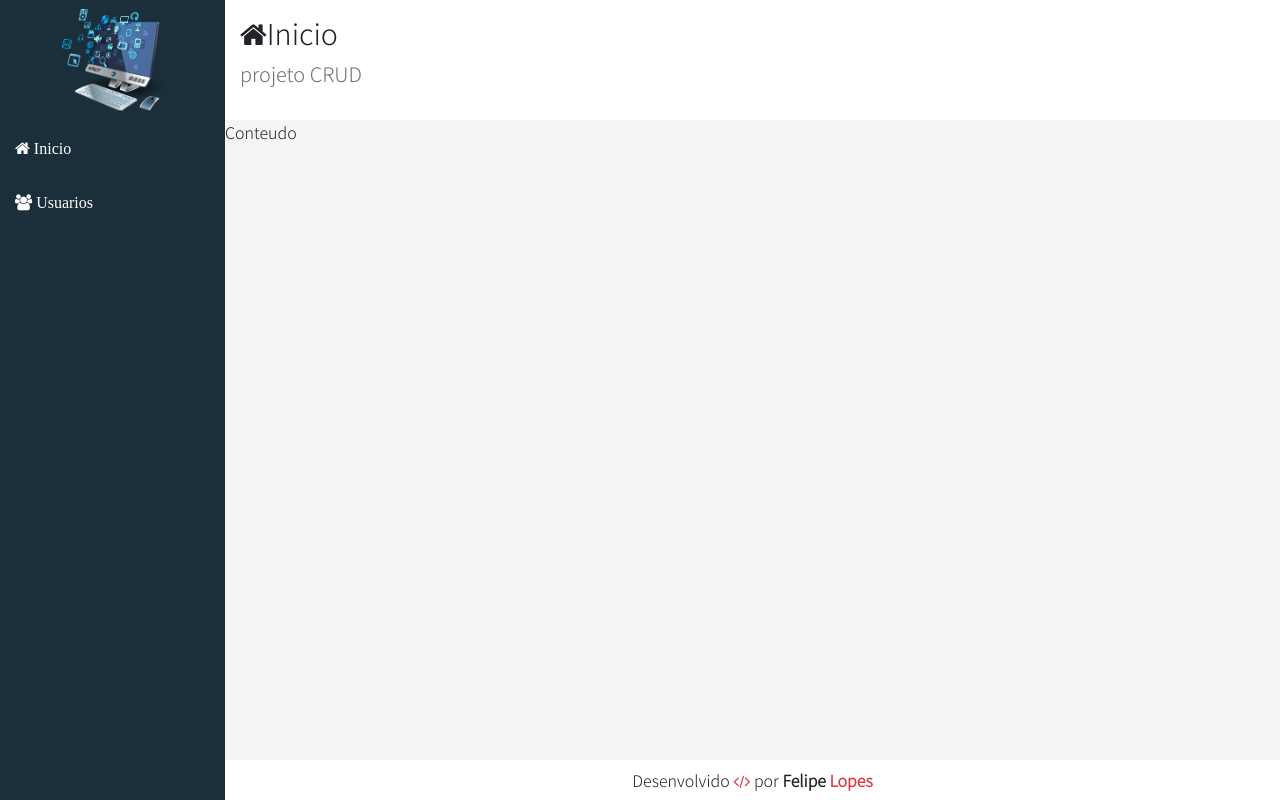
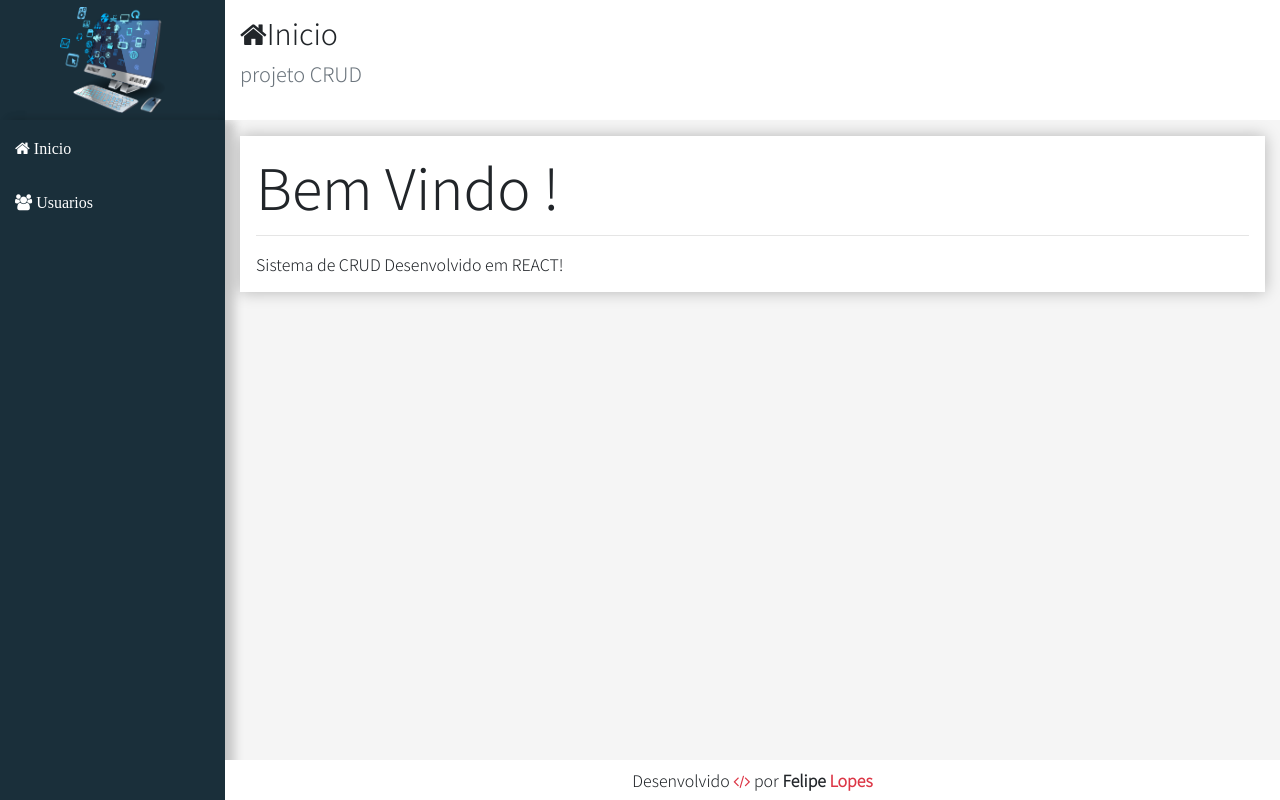
Before and after one commit to FelipeLopes94/projeto-crud-react, a React (Create React App) app in the folder frontend/: page /#/ in a window 1280 px wide. Built offline with nearby package versions, Linux system fonts and the light colour scheme.

Commit message:
Rotas e componentes de Link

```diff
--- a/frontend/src/components/main/App.jsx
+++ b/frontend/src/components/main/App.jsx
@@ -2,22 +2,28 @@
 import './App.css';
 import 'bootstrap/dist/css/bootstrap.min.css'
 import 'font-awesome/css/font-awesome.min.css'
+import { HashRouter } from 'react-router-dom';
 
 import Logo from '../templates/logo/Logo';
 import Nav from '../templates/nav/Nav';
 import Footer from '../templates/footer/footer';
-import Main from '../templates/Main';
+import Routes from '../templates/routes/Routes';
 
 
 const App = (props) =>
 
-    <div className="app">
+    <HashRouter>
 
-        <Logo/>
-        <Nav/>
-        <Main icon="home"  title ="Inicio"  subtitle="projeto CRUD"/>
-        <Footer/>
+        <div className="app">
 
-    </div>
+            <Logo />
+            <Nav />
+            <Routes />
+            <Footer />
+
+        </div>
+
+    </HashRouter>
+
 
 export default App
--- a/frontend/src/components/templates/Main.css
+++ b/frontend/src/components/templates/Main.css
@@ -0,0 +1,6 @@
+main > div{
+
+    background-color: #FFF;
+    box-shadow: 0px 0px 15px #0004;
+
+}
--- a/frontend/src/components/templates/Main.jsx
+++ b/frontend/src/components/templates/Main.jsx
@@ -5,17 +5,21 @@
 
 const Main = (props) =>
 
-   <React.Fragment>
+    <React.Fragment>
 
-       <Header {...props}/>
+        <Header {...props} />
 
-        <main className="content">
+        <main className="content container-fluid">
 
-            Conteudo
+            <div className="p-3 mt-3">
+
+                {props.children}
+
+            </div>
 
         </main>
 
 
-   </React.Fragment>
+    </React.Fragment>
 
 export default Main;
--- /dev/null
+++ b/frontend/src/components/templates/home/Home.jsx
@@ -0,0 +1,17 @@
+import React from 'react';
+import Main from '../Main';
+
+
+const Home = (props) =>
+
+    <Main icon="home" title="Inicio" subtitle="projeto CRUD">
+
+        <div className="display-4">Bem Vindo !</div>
+        <hr />
+        <div className="mb-0">Sistema de CRUD Desenvolvido em REACT!</div>
+
+    </Main>
+
+
+
+export default Home;
--- a/frontend/src/components/templates/logo/Logo.css
+++ b/frontend/src/components/templates/logo/Logo.css
@@ -10,7 +10,7 @@
 
 aside.logo img{
 
-    padding: 0px 62px;
+    padding: 0px 60px;
     width: 100%;
 
 }
--- a/frontend/src/components/templates/logo/Logo.jsx
+++ b/frontend/src/components/templates/logo/Logo.jsx
@@ -1,15 +1,17 @@
 import React from 'react';
 import './Logo.css'
 import logo from '../../../assets/imgs/logo.png'
+import { Link } from 'react-router-dom';
+
 
 const Logo = (props) =>
 
     <aside className="logo">
-        <a href="/" className="logo">
+        <Link to="/" className="logo">
 
             <img src={logo} alt="logo do sistema"/>
 
-        </a>
+        </Link>
     </aside>
 
 export default Logo;
--- a/frontend/src/components/templates/nav/Nav.css
+++ b/frontend/src/components/templates/nav/Nav.css
@@ -1,8 +1,8 @@
  aside.menu-area{
      background-color: var(--bg-dark);
      box-shadow:
-        2px 0 10px 0 rgba(0,0,0,0.12),
-        2px 0 10px 0 rgba(0,0,0,0.0.09);
+        8px 0 10px 0 rgba(0,0,0,0.12),
+        10px 0 10px 0 rgba(0,0,0,0.09);
 
  }
 
--- a/frontend/src/components/templates/nav/Nav.jsx
+++ b/frontend/src/components/templates/nav/Nav.jsx
@@ -1,4 +1,5 @@
 import React from 'react';
+import NavItem from './NavItem';
 import './Nav.css';
 
 const Nav =  (props) =>
@@ -7,13 +8,8 @@
 
         <nav className="menu">
 
-            <a href="#/users">
-                <i className="fa fa-home"> Inicio </i>
-            </a>
-
-            <a href="#/users">
-                <i className="fa fa-users"> Usuarios </i>
-            </a>
+            <NavItem title="Inicio" icon="home" link="/"/>
+            <NavItem title="Usuarios" icon="users" link="/users"/>
 
         </nav>
 
--- /dev/null
+++ b/frontend/src/components/templates/nav/NavItem.jsx
@@ -0,0 +1,11 @@
+import React from 'react';
+import './Nav.css';
+import { Link } from 'react-router-dom';
+
+const NavItem = (props) =>
+
+    <Link to={props.link}>
+        <i className={`fa fa-${props.icon}`}> {props.title} </i>
+    </Link>
+
+export default NavItem;
--- /dev/null
+++ b/frontend/src/components/templates/routes/Routes.jsx
@@ -0,0 +1,17 @@
+import React from 'react'
+import {BrowserRouter, Switch, Route, Redirect } from 'react-router-dom'
+
+import Home from '../home/Home';
+import UserCrud from '../user/UserCrud';
+
+const Routes= (props)  =>
+
+    <Switch>
+
+        <Route exact path='/' component={Home} />
+        <Route path='/users' component={UserCrud} />
+        <Redirect from='*' to='/' />
+
+    </Switch>
+
+export default Routes
--- /dev/null
+++ b/frontend/src/components/templates/user/UserCrud.jsx
@@ -0,0 +1,22 @@
+import React, {Component} from 'react';
+import Main from '../Main';
+
+const headerProps = {
+
+    icon: 'users',
+    title: 'Usuarios',
+    subtitle: 'Cadastro de usuarios: Incluir, Listar, Alterar e Excluir'
+
+}
+
+export default class UserCrud extends Component {
+    render() {
+        return (
+
+            <Main {...headerProps}>
+                Cadastro de Usuario
+            </Main>
+
+        )
+    }
+}
```
